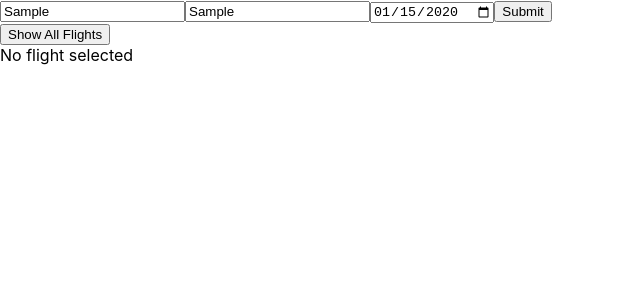
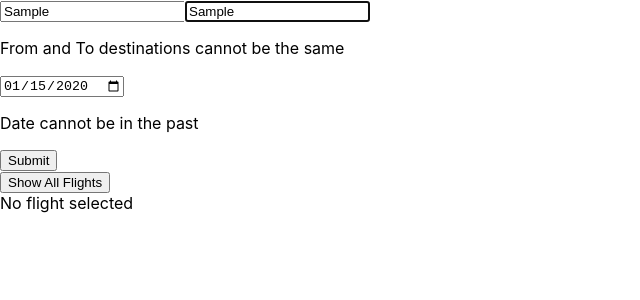
Before and after one commit to jakmaria/Flight-booking, a React (Create React App) app in the folder flight-reservation/: page / in a window 1280 px wide. Both pictures are taken after typing "Sample", "Sample", "2020-01-15" into the empty fields and a click on the input 523 px from the left and 11 px from the top of the page. Shown: the top 300 px of the page, without its empty margins (0-640 px from the left). Built offline with nearby package versions, Linux system fonts and the light colour scheme.

Commit message:
FlightSearch data validation done

```diff
--- a/flight-reservation/src/components/FlightSearch.tsx
+++ b/flight-reservation/src/components/FlightSearch.tsx
@@ -1,6 +1,8 @@
-import React from 'react';
+import React, { useState } from 'react';
 import { useForm } from 'react-hook-form';
 import { useFlightContext } from '../contexts/FlightContext';
+import { yupResolver } from '@hookform/resolvers/yup';
+import { schema } from '../validation/FlightSearchValidation';
 
 type Inputs = {
   from: string;
@@ -9,30 +11,35 @@ type Inputs = {
 };
 
 const FlightSearch: React.FC = () => {
-  const { filterFlights } = useFlightContext();
+  const { state, filterFlights } = useFlightContext();
+  const [searched, setSearched] = useState(false);
+
   const {
     register,
     handleSubmit,
     formState: { errors },
-  } = useForm<Inputs>();
+  } = useForm<Inputs>({ resolver: yupResolver(schema) });
 
   const onSubmit = (data: Inputs) => {
     filterFlights(data);
-    // Here you will dispatch the action to filter flights based on search criteria.
+    setSearched(true);
   };
 
   return (
     <form onSubmit={handleSubmit(onSubmit)}>
       <input {...register('from', { required: true })} placeholder="From" />
-      {errors.from && <p>This field is required</p>}
+      {errors.from && <p>{errors.from.message}</p>}
 
       <input {...register('to', { required: true })} placeholder="To" />
-      {errors.to && <p>This field is required</p>}
+      {errors.to && <p>{errors.to.message}</p>}
 
       <input {...register('departureDate', { required: true })} type="date" />
-      {errors.departureDate && <p>This field is required</p>}
+      {errors.departureDate && <p>{errors.departureDate.message}</p>}
 
       <input type="submit" />
+      {searched && state.filteredFlights.length === 0 && (
+        <p>No flights available with your specified criteria.</p>
+      )}
     </form>
   );
 };
--- /dev/null
+++ b/flight-reservation/src/validation/FlightSearchValidation.ts
@@ -0,0 +1,13 @@
+import * as yup from 'yup';
+
+export const schema = yup.object().shape({
+  from: yup.string().required('From field is required'),
+  to: yup
+    .string()
+    .required('To field is required')
+    .notOneOf([yup.ref('from'), null], 'From and To destinations cannot be the same'),
+  departureDate: yup
+    .date()
+    .required('Date is required')
+    .min(new Date(), 'Date cannot be in the past'),
+});
```
